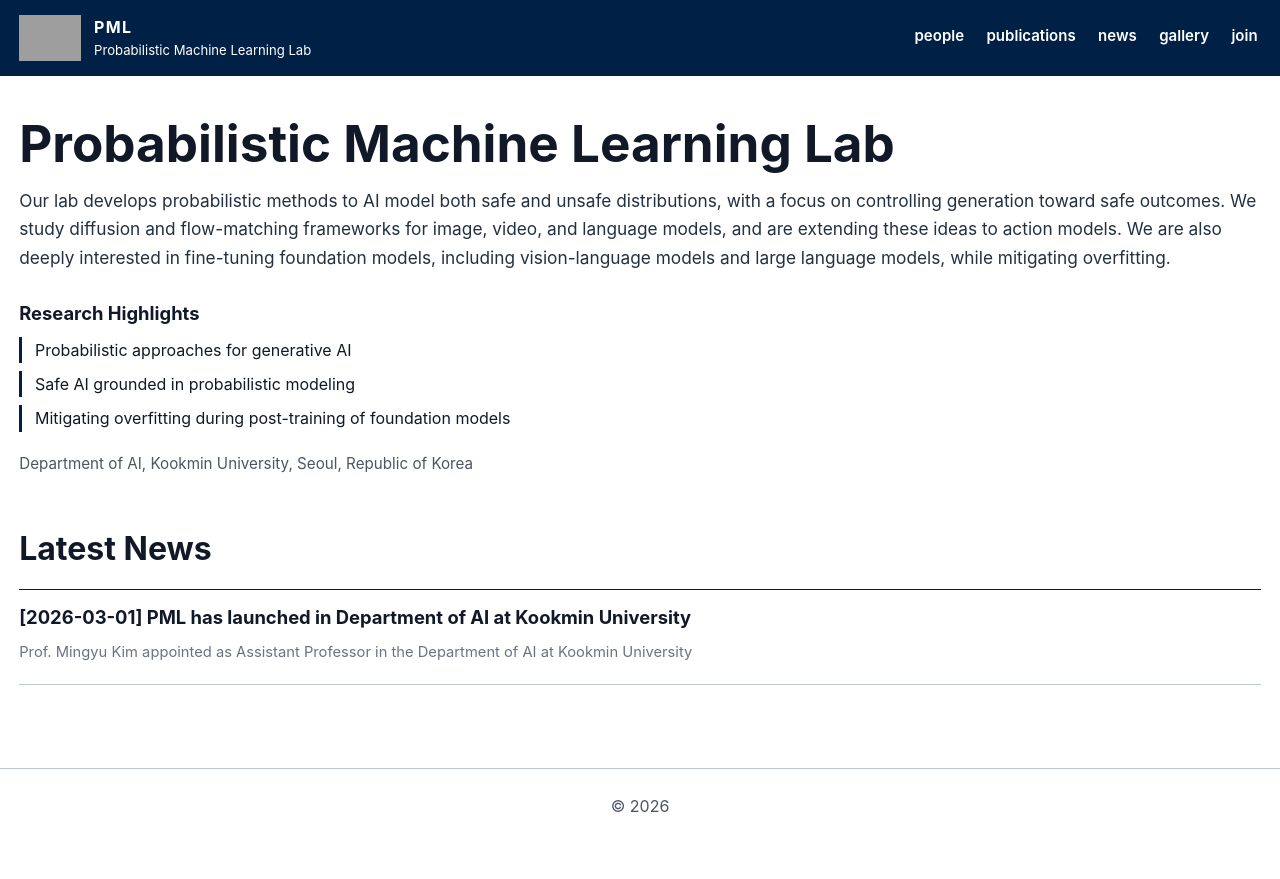
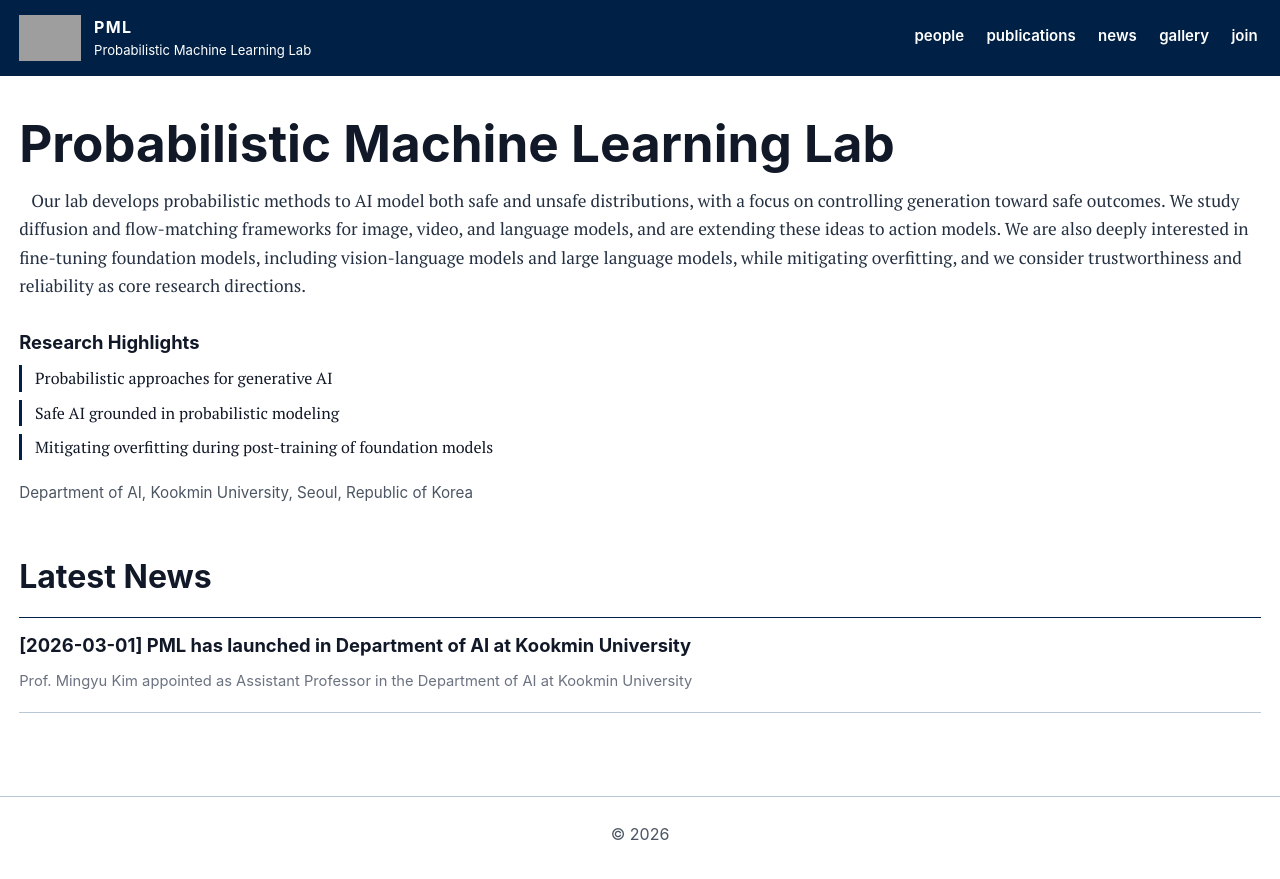
Before and after one commit to MingyuKim87/POML, a Jekyll site: the page built from index.md, in a window 1280 px wide. Shown: the top 879 px of the page. Built offline with Jekyll 4.4.1, drawn with Linux system fonts in a browser that asks for light colours; grey boxes are pictures that could not be loaded.

```diff
--- a/_layouts/default.html
+++ b/_layouts/default.html
@@ -5,6 +5,9 @@
     <meta name="viewport" content="width=device-width, initial-scale=1" />
     <title>{% if page.title %}{{ page.title }} | {% endif %}{{ site.title }}</title>
     <meta name="description" content="{{ site.description }}" />
+    <link rel="preconnect" href="https://fonts.googleapis.com" />
+    <link rel="preconnect" href="https://fonts.gstatic.com" crossorigin />
+    <link href="https://fonts.googleapis.com/css2?family=PT+Serif:wght@400;700&display=swap" rel="stylesheet" />
     <link rel="stylesheet" href="{{ '/assets/css/style.css' | relative_url }}" />
   </head>
   <body>
--- a/assets/css/style.css
+++ b/assets/css/style.css
@@ -7,6 +7,7 @@
   --line-strong: #002145;
   --accent: #002145;
   --max-width: 100%;
+  --serif: "PT Serif", Georgia, "Times New Roman", serif;
 }
 
 * { box-sizing: border-box; }
@@ -98,7 +99,13 @@ nav a:hover { color: #fff; border-bottom-color: #fff; }
 
 .hero-main { min-height: auto; display: flex; flex-direction: column; gap: 1.2rem; }
 .hero-kicker { display: none; }
-.hero-intro { font-size: 1.08rem; max-width: none; color: #243041; }
+.hero-intro {
+  font-size: 1.08rem;
+  max-width: none;
+  color: #243041;
+  font-family: var(--serif);
+  text-indent: 0.75rem;
+}
 .hero-meta { color: var(--muted); font-size: 0.95rem; }
 
 .info-list {
@@ -112,6 +119,7 @@ nav a:hover { color: #fff; border-bottom-color: #fff; }
 .info-list li {
   border-left: 3px solid var(--accent);
   padding-left: 0.8rem;
+  font-family: var(--serif);
 }
 
 .section { margin-top: 2.6rem; }
--- a/index.md
+++ b/index.md
@@ -6,7 +6,7 @@ title: Home
   <div class="hero-main">
     <div>
       <h1>Probabilistic Machine Learning Lab</h1>
-      <p class="hero-intro">Our lab develops probabilistic methods to AI model both safe and unsafe distributions, with a focus on controlling generation toward safe outcomes. We study diffusion and flow-matching frameworks for image, video, and language models, and are extending these ideas to action models. We are also deeply interested in fine-tuning foundation models, including vision-language models and large language models, while mitigating overfitting.</p>
+      <p class="hero-intro">Our lab develops probabilistic methods to AI model both safe and unsafe distributions, with a focus on controlling generation toward safe outcomes. We study diffusion and flow-matching frameworks for image, video, and language models, and are extending these ideas to action models. We are also deeply interested in fine-tuning foundation models, including vision-language models and large language models, while mitigating overfitting, and we consider trustworthiness and reliability as core research directions.</p>
     </div>
 
     <div>
```
Also changed, not shown: Gemfile (added, +7 -0 lines), _gallery/2024-icml.md (added, +7 -0 lines), _gallery/2025-icml-workshop.md (added, +7 -0 lines), _gallery/2025-neurips.md (added, +7 -0 lines), _gallery/2026-lab-photo.md (deleted, +0 -6 lines), gallery.md (+5 -23 lines), people.md (+4 -4 lines), README.md.
